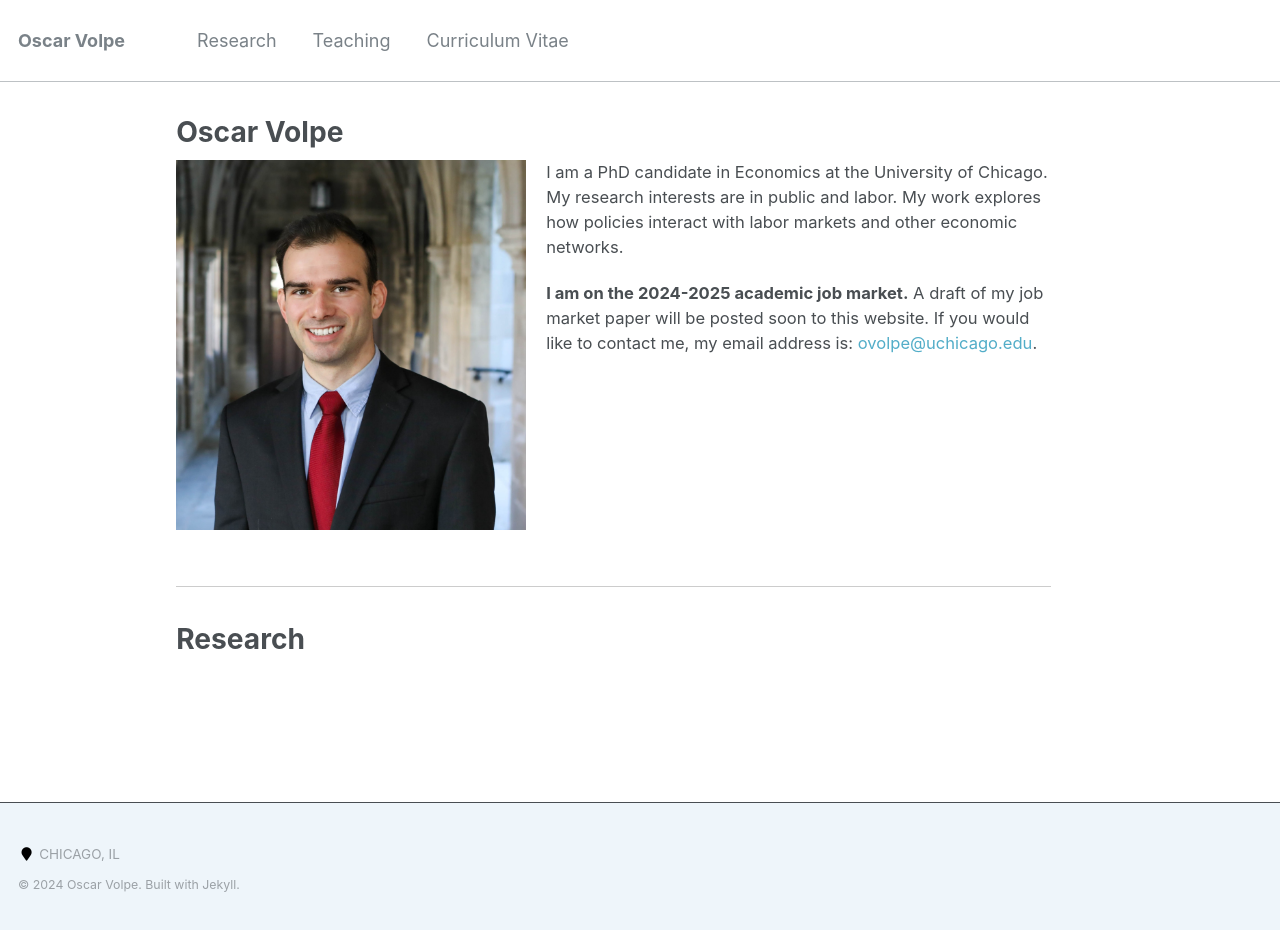
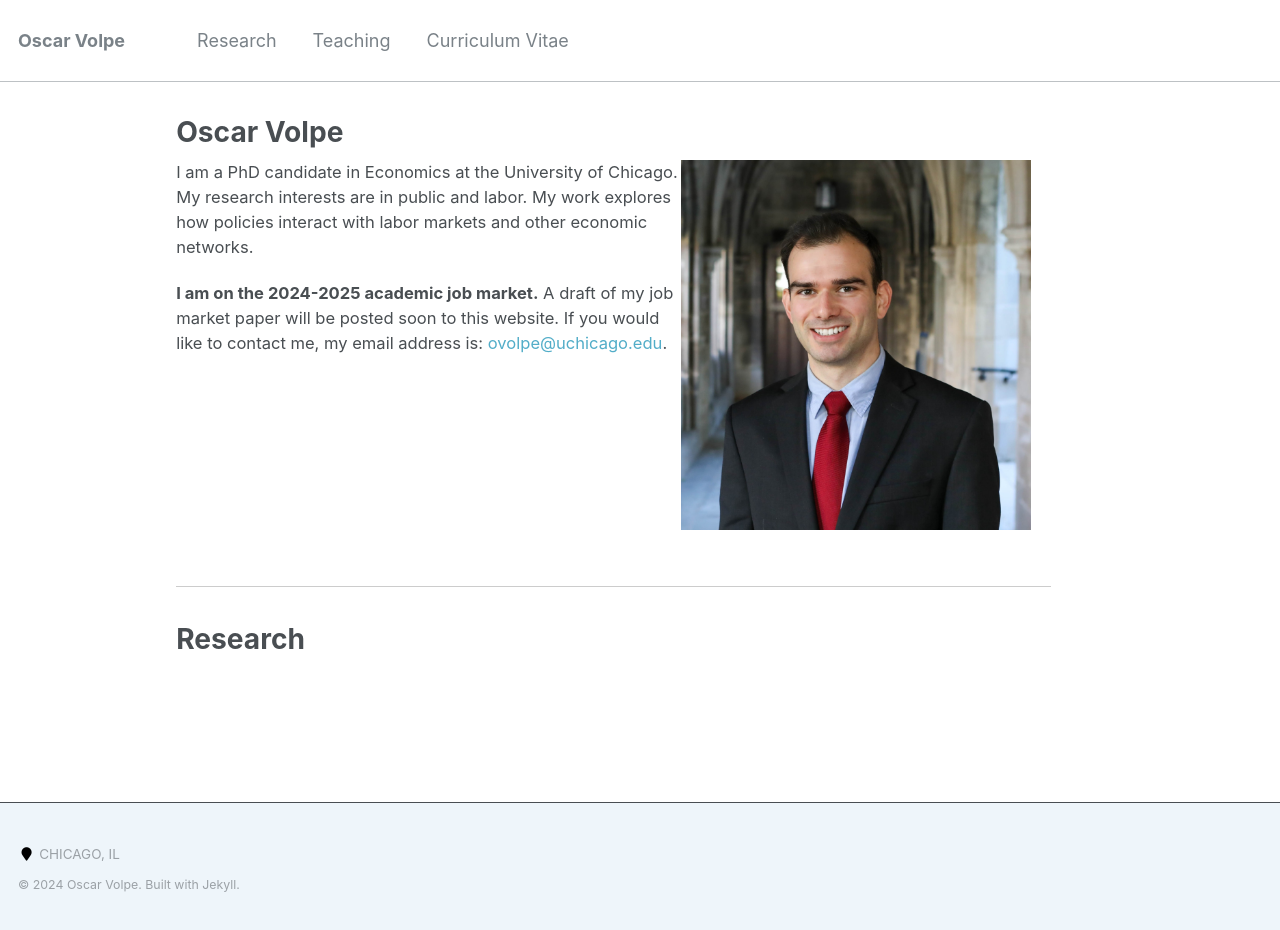
Before and after one commit to ovolpe/ovolpe.github.io, a Jekyll site: the page built from _pages/about.md, in a window 1280 px wide. Built offline with Jekyll 4.4.1, drawn with Linux system fonts in a browser that asks for light colours.

Commit message:
Update about.md

```diff
--- a/_pages/about.md
+++ b/_pages/about.md
@@ -8,7 +8,7 @@ redirect_from:
   - /about.html
 ---
 
-<img class="img-responsive" style="float: left; margin: 0px 20px 20px 0px;" src="/files/headshot.jpg" width="350">I am a PhD candidate in Economics at the University of Chicago. My research interests are in public and labor. My work explores how policies interact with labor markets and other economic networks.
+<img class="img-responsive" style="float: right; margin: 0px 20px 20px 0px;" src="/files/headshot.jpg" width="350">I am a PhD candidate in Economics at the University of Chicago. My research interests are in public and labor. My work explores how policies interact with labor markets and other economic networks.
 
 **I am on the 2024-2025 academic job market.** A draft of my job market paper will be posted soon to this website. If you would like to contact me, my email address is: <a href="mailto:ovolpe@uchicago.edu">ovolpe@uchicago.edu</a>.
 
```
